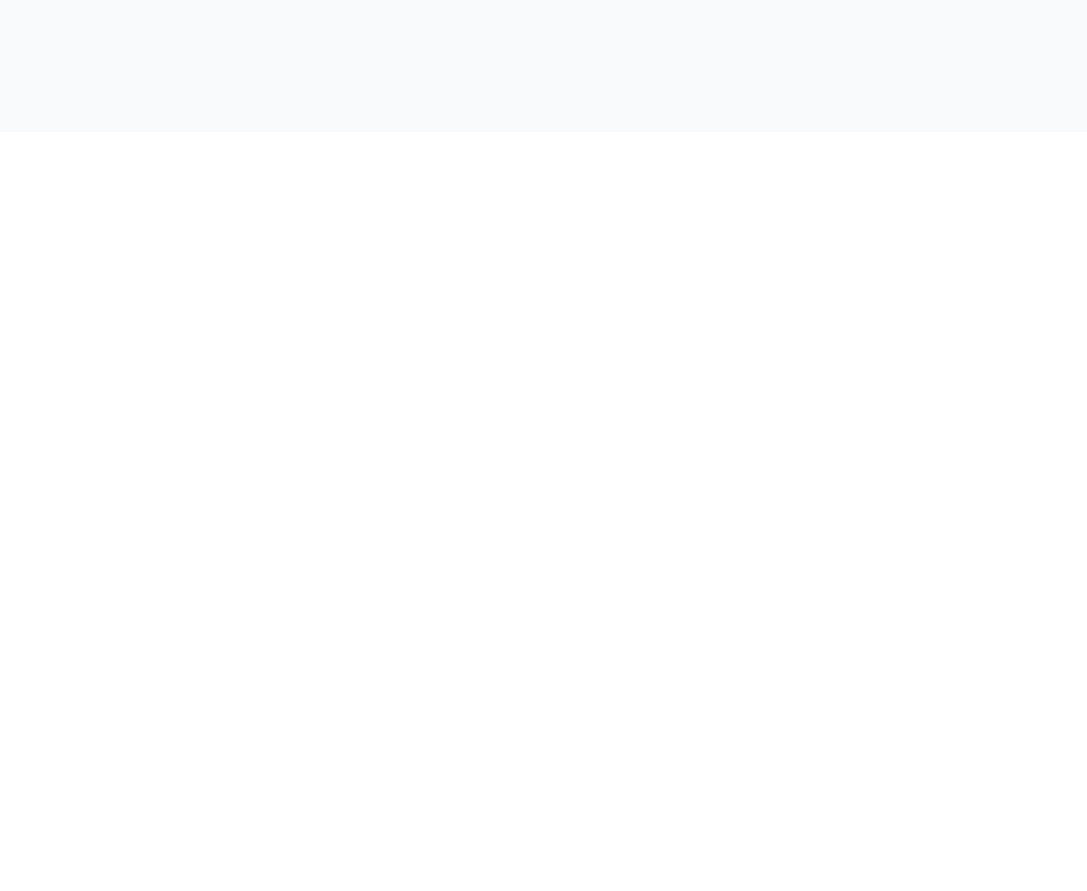
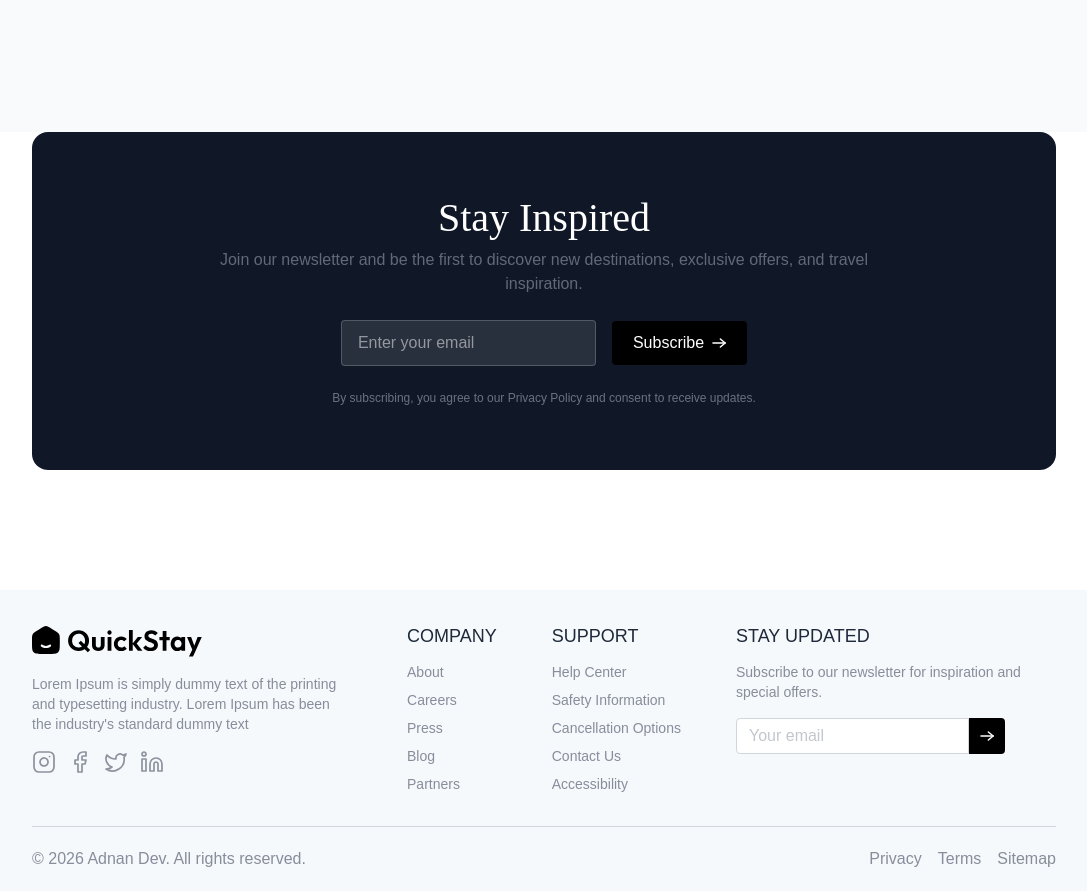
Before and after one commit to freelanceradnan/hotel-management-project, a React (Vite) app: page / in a window 1280 px wide. Shown: the part 2580-3471 px from the top of the page, without its empty margins (96-1183 px from the left). Before the commit the page ends 2712 px from the top, so only its background shows below. Built offline with nearby package versions, Linux system fonts and the light colour scheme; no server answers.

Commit message:
news letter and footer section added

```diff
--- a/src/App.jsx
+++ b/src/App.jsx
@@ -3,6 +3,7 @@
 import { Route, Routes, useLocation } from 'react-router'
 import Home from './Pages/Home/Home';
 import SignupModal from './Components/SignupModal/SignupModal';
+import Footer from './Components/Footer/Footer';
 
 
 
@@ -18,10 +19,18 @@
    {!isAdminPath && <Navbar setIsModal={setIsModal} isModal={isModal}/>}
    {/* all-routes */}
    <div className="min-h-[70vh]">
+    {/* all-routes */}
     <Routes>
     <Route path="/" element={<Home/>}/>
    </Routes>
+   {/* universal-footer-section */}
+   <div>
+     <Footer/>
+   </div>
+   {/* singup modals */}
   {isModal &&  <SignupModal setIsModal={setIsModal}/>}
+
+
    </div>
   </>
   )
--- /dev/null
+++ b/src/Components/Footer/Footer.jsx
@@ -0,0 +1,74 @@
+import React from 'react';
+import { assets } from '../../assets/assets';
+
+const Footer = () => {
+    return (
+          <div className='bg-[#f6f9fc] text-gray-500/80 pt-8 px-6 md:px-16 lg:px-24 xl:px-32'>
+            <div className='flex flex-wrap justify-between gap-12 md:gap-6'>
+                <div className='max-w-80'>
+                    <img src={assets.logo} alt="logo" className='mb-4 h-8 md:h-9 invert' />
+                    <p className='text-sm'>
+                        Lorem Ipsum is simply dummy text of the printing and typesetting industry. Lorem Ipsum has been the industry's standard dummy text
+                    </p>
+                    <div className='flex items-center gap-3 mt-4'>
+                        {/* Instagram */}
+                    <img src={assets.instagramIcon} alt="insta-icon" className='w-6'/>
+                        {/* Facebook */}
+                    <img src={assets.facebookIcon} alt="insta-icon" className='w-6'/>
+                        {/* Twitter */}
+                     <img src={assets.twitterIcon} alt="insta-icon" className='w-6'/>
+                        {/* LinkedIn */}
+                       <img src={assets.linkendinIcon} alt="insta-icon" className='w-6'/>
+                    </div>
+                </div>
+
+                <div>
+                    <p className='text-lg text-gray-800 text-playfair'>COMPANY</p>
+                    <ul className='mt-3 flex flex-col gap-2 text-sm'>
+                        <li><a href="#">About</a></li>
+                        <li><a href="#">Careers</a></li>
+                        <li><a href="#">Press</a></li>
+                        <li><a href="#">Blog</a></li>
+                        <li><a href="#">Partners</a></li>
+                    </ul>
+                </div>
+
+                <div>
+                    <p className='text-lg text-gray-800 text-playfair'>SUPPORT</p>
+                    <ul className='mt-3 flex flex-col gap-2 text-sm'>
+                        <li><a href="#">Help Center</a></li>
+                        <li><a href="#">Safety Information</a></li>
+                        <li><a href="#">Cancellation Options</a></li>
+                        <li><a href="#">Contact Us</a></li>
+                        <li><a href="#">Accessibility</a></li>
+                    </ul>
+                </div>
+
+                <div className='max-w-80'>
+                    <p className='text-lg text-gray-800 text-playfair'>STAY UPDATED</p>
+                    <p className='mt-3 text-sm'>
+                        Subscribe to our newsletter for inspiration and special offers.
+                    </p>
+                    <div className='flex items-center mt-4'>
+                        <input type="text" className='bg-white rounded-l border border-gray-300 h-9 px-3 outline-none' placeholder='Your email' />
+                        <button className='flex items-center justify-center bg-black h-9 w-9 aspect-square rounded-r'>
+                            {/* Arrow icon */}
+                           <img src={assets.arrowIcon} alt="arrow-icon" className='w-3.5 invert'/>
+                        </button>
+                    </div>
+                </div>
+            </div>
+            <hr className='border-gray-300 mt-8' />
+            <div className='flex flex-col md:flex-row gap-2 items-center justify-between py-5'>
+                <p>© {new Date().getFullYear()} <a href="#">Adnan Dev</a>. All rights reserved.</p>
+                <ul className='flex items-center gap-4'>
+                    <li><a href="#">Privacy</a></li>
+                    <li><a href="#">Terms</a></li>
+                    <li><a href="#">Sitemap</a></li>
+                </ul>
+            </div>
+        </div>
+    );
+};
+
+export default Footer;
--- /dev/null
+++ b/src/Components/Newsletter/Newsletter.jsx
@@ -0,0 +1,25 @@
+import React from 'react';
+import { assets } from '../../assets/assets';
+import Title from './../Title/Title';
+
+const Newsletter = () => {
+    return (
+        <div>
+          <div className="flex flex-col items-center max-w-5xl lg:w-full rounded-2xl px-4 py-12 md:py-16 mx-2 lg:mx-auto mb-30 bg-gray-900 text-white">
+    <div className="flex flex-col justify-center items-center text-center">
+       <Title title='Stay Inspired' subTitle='Join our newsletter and be the first to discover new destinations, exclusive offers, and travel inspiration.'/>
+    </div>
+    <div className="flex flex-col md:flex-row items-center justify-center gap-4 mt-6">
+        <input type="text" className="bg-white/10 px-4 py-2.5 border border-white/20 rounded outline-none max-w-66 w-full" placeholder="Enter your email"/>
+            <button className="flex items-center justify-center gap-2 group bg-black px-4 md:px-7 py-2.5 rounded active:scale-95 transition-all">Subscribe
+            <img src={assets.arrowIcon} alt="arrowIcon" className='w-3.5 invert group-hover:translate-x-2 transition-all'/>
+            </button>
+    </div>
+    <p className="text-gray-500 mt-6 text-xs text-center">By subscribing, you agree to our Privacy Policy and consent to receive updates.</p>
+</div>
+
+        </div>
+    );
+};
+
+export default Newsletter;
--- a/src/Pages/Home/Home.jsx
+++ b/src/Pages/Home/Home.jsx
@@ -4,6 +4,8 @@
 import ExclusiveOffer from "../../Components/ExclusiveOffer/ExclusiveOffer";
 import Hero from "../../Components/HeroSection/Hero";
 import Testimonial from "../../Components/Testimonial/Testimonial";
+import Newsletter from "../../Components/Newsletter/Newsletter";
+import Footer from "../../Components/Footer/Footer";
 
 const Home = () => {
   return (
@@ -12,6 +14,8 @@
         <FeatureDestination/>
         <ExclusiveOffer/>
         <Testimonial/>
+        <Newsletter/>
+
     </>
   );
 };
```
